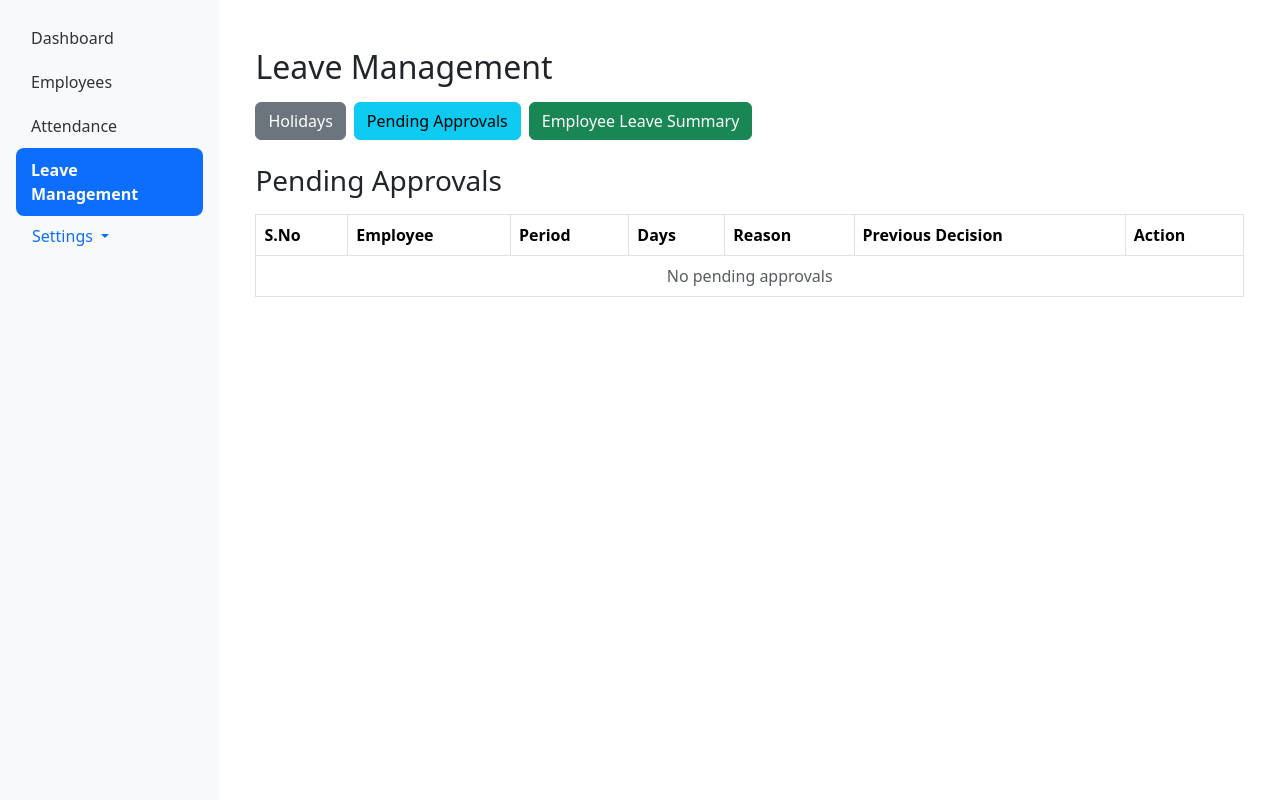
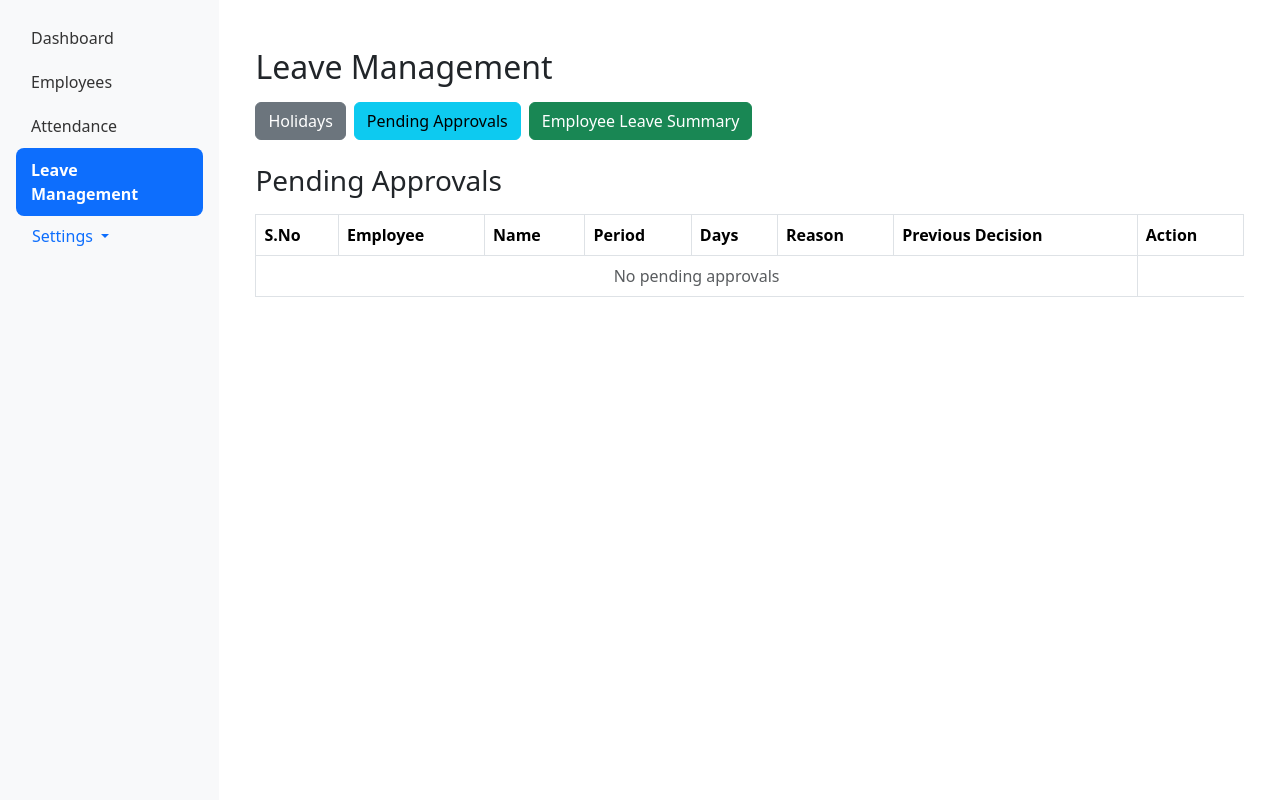
Before and after one commit to BhanuKondi/FinalHRProject, a Flask app: page /admin/leaves/leave-management in a window 1280 px wide, after a click on "Pending Approvals". Shown: the part 56-856 px from the top of the page. Run offline with Flask 3, Linux system fonts and the light colour scheme; the visitor is signed in with stand-in values (Sample User, id 1); data that the repository does not hold is empty; parts of the project's set-up code (start-up, migrations or seed data) failed here and were passed over.

Commit message:
Update leave_management.html

```diff
--- a/hr_application2/templates/admin/leave_management.html
+++ b/hr_application2/templates/admin/leave_management.html
@@ -57,7 +57,7 @@
                 <tr>
                     <th>S.No</th>
                     <th>Employee</th>
-
+                    <th>Name</th>
                     <th>Period</th>
                     <th>Days</th>
                     <th>Reason</th>
@@ -150,7 +150,7 @@ function loadApprovals() {
                     html += `<tr>
                         <td>${i+1}</td>
                         <td>${l.emp_code}</td>
-
+                        <td>${l.employee_name}</td>
                         <td>${l.start} → ${l.end}</td>
                         <td>${l.days}</td>
                         <td>${l.reason}</td>
```
